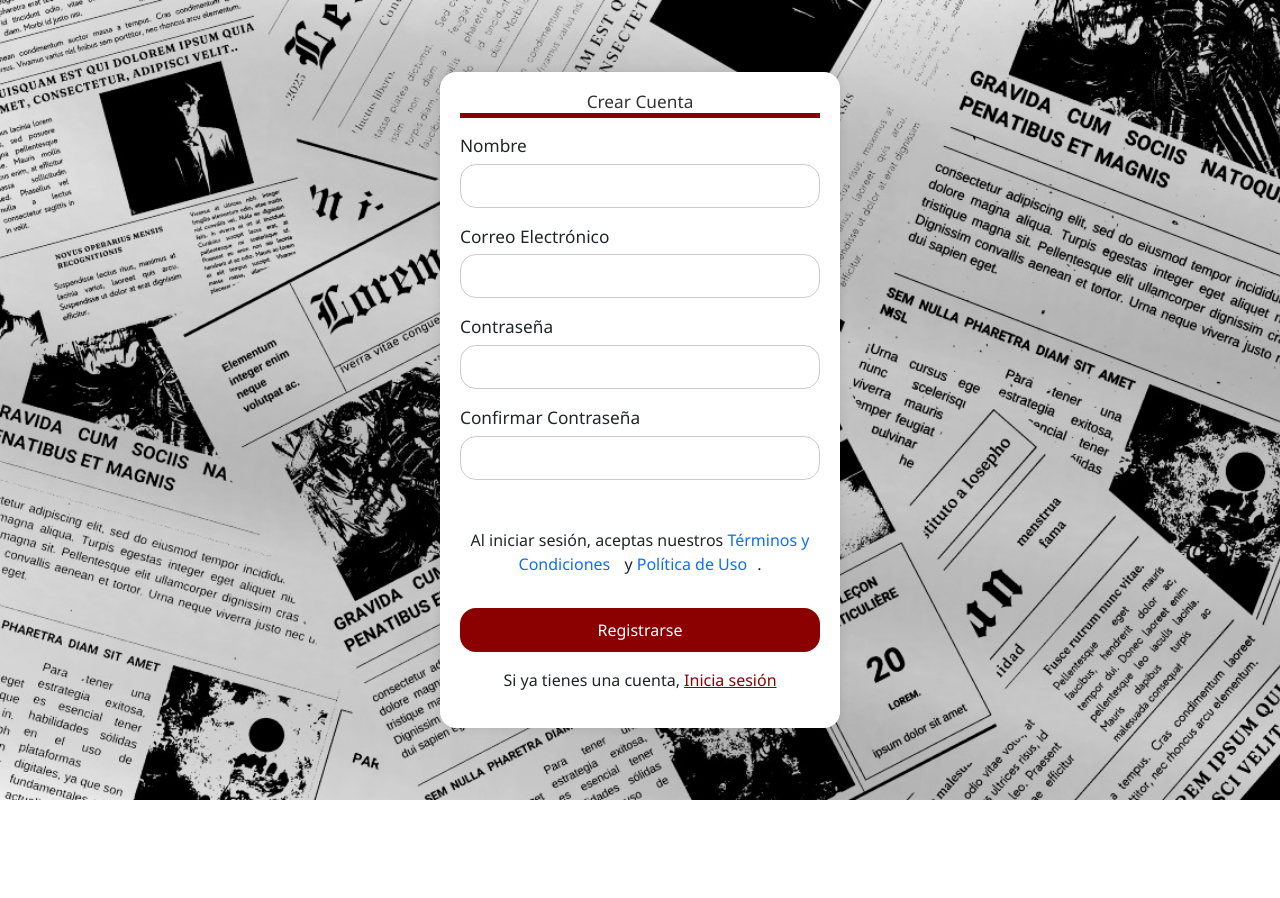
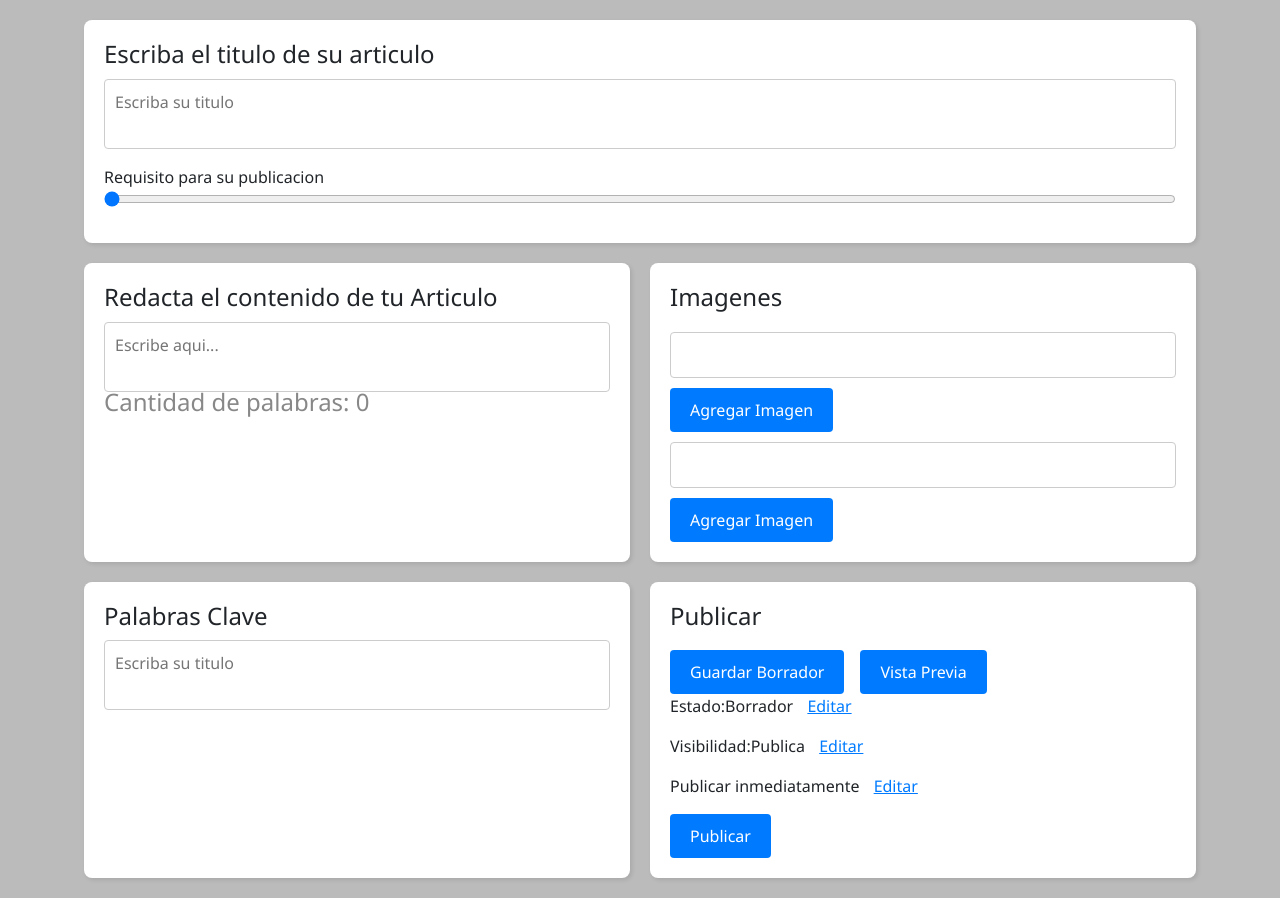
Before and after one commit to Paoladevelopment/elquisquilloso-front, a React (Vite) app: page /registro in a window 1280 px wide. Before the commit the page ends 800 px from the top, so only its background shows below. Built offline with nearby package versions, Linux system fonts and the light colour scheme.

Commit message:
Se realiza aance en la Vista de Crear Articulo

```diff
--- a/src/App.jsx
+++ b/src/App.jsx
@@ -2,11 +2,12 @@ import 'bootstrap/dist/css/bootstrap.min.css';
 import { Inicio } from "./Paginas/Inicio/Inicio";
 import { Login } from "./Paginas/Login/Login";
 import Registro from './Paginas/Registro/Registro';
+import CrearArticulo from './Paginas/CrearArticulo/CrearArticulo';
 
 function App() {
   return (
     <>
-      <Registro />
+      <CrearArticulo />
     </>
   );
 }
--- /dev/null
+++ b/src/Paginas/CrearArticulo/CrearArticulo.css
@@ -0,0 +1,119 @@
+/* Estilo del contenedor principal */
+.contenedorCrearArticulo {
+  display: grid;
+  grid-template-columns: 1fr 1fr;
+  gap: 20px;
+  width: 90%;
+  max-width: 1200px;
+  margin: 0 auto;
+  padding: 20px;
+  border-radius: 8px;
+}
+
+/* Estilo compartido para los elementos de artículo */
+.contenidoArticulo,
+.titulosArticulo,
+.imagenArticulo,
+.palabrasClave,
+.acciones {
+  background-color: #fff;
+  padding: 20px;
+  border-radius: 8px;
+  box-shadow: 2px 2px 4px rgba(0, 0, 0, 0.1);
+}
+
+/* Estilo para el área de redacción de contenido */
+.contenidoArticulo {
+  grid-column: 1 / span 1; /* Ocupa una columna */
+  grid-row: 2 / span 1;    /* Ocupa una fila */
+}
+
+/* Estilo para títulos */
+h2 {
+  font-size: 24px;
+  margin-bottom: 10px;
+}
+
+/* Estilos para textarea */
+textarea {
+  resize: none;
+  width: 100%;
+  padding: 10px;
+  border: 1px solid #ccc;
+  border-radius: 4px;
+  font-size: 16px;
+}
+
+/* Estilo para botones */
+button {
+  background-color: #007bff;
+  color: #fff;
+  border: none;
+  padding: 10px 20px;
+  border-radius: 4px;
+  cursor: pointer;
+  font-size: 16px;
+  margin-top: 10px;
+}
+
+.acciones__guardarBorrador,
+.acciones__vistaPrevia {
+  display: inline-block;
+  margin-right: 1rem; /* Añade un margen entre los botones si lo deseas */
+}
+
+.acciones__publicar--button {
+  display: flex;
+  justify-content: end;
+}
+
+/* Estilo para etiquetas */
+label {
+  font-size: 16px;
+  margin-top: 10px;
+  display: block;
+}
+
+/* Estilo para el elemento de salida */
+.puntos-output {
+  font-weight: bold;
+  font-size: 18px;
+  margin-top: 10px;
+  display: block;
+}
+
+/* Estilo para los enlaces "Editar" */
+.acciones a {
+  text-decoration: underline;
+  margin-left: 10px;
+  color: #007bff;
+}
+
+/* Estilo para el rango de puntos */
+#puntos {
+  width: 100%;
+}
+
+/* Estilo para el input de texto de imagen */
+.imagenArticulo__portada--input,
+.imagenArticulo__evidencias--input {
+  width: 100%;
+  padding: 10px;
+  border: 1px solid #ccc;
+  border-radius: 4px;
+  font-size: 16px;
+  margin-top: 10px;
+}
+
+/* Estilo para la clase Cantidad */
+.contenidoArticulo__Cantidad {
+  text-align: left;
+  margin-top: -10px;
+  color: #888;
+}
+
+/* Cambio en la disposición de elementos */
+.titulosArticulo {
+  grid-column: 1 / span 2; /* Ocupa dos columnas */
+  grid-row: 1 / span 1;    /* Ocupa una fila */
+}
--- /dev/null
+++ b/src/Paginas/CrearArticulo/CrearArticulo.jsx
@@ -0,0 +1,76 @@
+import React from 'react'
+import './CrearArticulo.css'
+
+export const CrearArticulo = () => {
+  return (
+<div className='contenedorCrearArticulo'>
+            <div className="contenidoArticulo">
+                <div className="contenidoArticulo__titulo">
+                    <h2 className='contenidoArticulo__titulo--h2'>Redacta el contenido de tu Articulo</h2>
+                </div>
+                <textarea className='contenidoArticulo__textarea' placeholder='Escribe aqui...'></textarea>
+                <div className="contenidoArticulo__Cantidad">
+                    <h4 className='contenidoArticulo__cantidad--h4'>Cantidad de palabras: 0</h4>
+                </div>
+            </div>
+            <div className="titulosArticulo">
+                <div className="titulosArticulo__titulo">
+                    <h2 className='titulosArticulo__titulo'>Escriba el titulo de su articulo</h2>
+                </div>
+                <textarea className='titulosArticulos__textarea' placeholder='Escriba su titulo'></textarea>
+                <label for="puntos">Requisito para su publicacion</label>
+                <input
+                    type="range"
+                    name="puntos"
+                    id="puntos"
+                    min="70"
+                    max="100"
+                    step="100"
+                    value="70" />
+                <output class="puntos-output" for="puntos"></output>
+            </div>
+            <div className="imagenArticulo">
+            <div className="imagenArticulo__titulo">
+                    <h2 className='imagenArticulo__titulo--h2'>Imagenes</h2>
+                </div>
+                <div className="imagenArticulo__portada">
+                    <input type="text" className='imagenArticulo__portada--input' />
+                    <button type='submit' className='imagenArticulo__portada--button'>Agregar Imagen</button>
+                </div>
+                <div className="imagenArticulo__evidencias">
+                    <input type="text" className='imagenArticulo__evidencias--input' />
+                    <button type='submit' className='imagenArticulo__evidencias--button'>Agregar Imagen</button>
+                </div>
+            </div>
+            <div className="palabrasClave">
+                <div className="palabrasClave__titulo">
+                    <h2 className='palabrasClave__titulo--h2'>Palabras Clave</h2>
+                </div>
+                <textarea className='palabrasClave__textarea' placeholder='Escriba su titulo'></textarea>
+            </div>
+            <div className="acciones">
+                <h2 className='acciones__h2'>Publicar</h2>
+                <div className="acciones__guardarBorrador">
+                    <button type='submit' className='acciones__guardarBorrador--button'>Guardar Borrador</button>
+                </div>
+                <div className="acciones__vistaPrevia">
+                    <button type='submit' className='acciones__vistaPrevia--button'>Vista Previa</button>
+                </div>
+                <div className="acciones__borradoor">
+                    <p>Estado:Borrador <a href="#">Editar</a></p>
+                </div>
+                <div className="acciones__estado">
+                    <p>Visibilidad:Publica <a href="#">Editar</a></p>
+                </div>
+                <div className="acciones__fechaPublicacion">
+                    <p>Publicar inmediatamente <a href="#">Editar</a></p>
+                </div>
+                <div className="acciones__publicar">
+                    <button type='submit' className='acciones__publicar--button'>Publicar</button>
+                </div>
+            </div>
+        </div>
+  )
+}
+
+export default CrearArticulo
--- a/src/Paginas/Login/Login.css
+++ b/src/Paginas/Login/Login.css
@@ -1,7 +1,7 @@
 
 /*----------------------*/
 /* Estilos para el formulario de registro */
-.contenedor {
+.contenedorLogin {
     background-image: url('../../assets/header-img.jpg');
     background-size: cover;
     background-repeat: no-repeat;
--- a/src/Paginas/Login/Login.jsx
+++ b/src/Paginas/Login/Login.jsx
@@ -3,7 +3,7 @@ import './Login.css';
 
 export const Login = () => {
   return (
-    <div className="contenedor">
+    <div className="contenedorLogin">
       <div class="login">
         <h2 className='login__titulo'>Iniciar sesión</h2>
         <form>
@@ -17,7 +17,7 @@ export const Login = () => {
           </div>
           <div class="opciones">
             <div class="opciones__recuerdame">
-            <input type="checkbox" id="remember" name="remember" className='opciones__recuerdame--input'/>
+              <input type="checkbox" id="remember" name="remember" className='opciones__recuerdame--input' />
               <label for="remember" className='opciones__recuerdame--label'>Recuérdame</label>
             </div>
             <div class="opiones__restablecer">
--- a/src/Paginas/Registro/Registro.css
+++ b/src/Paginas/Registro/Registro.css
@@ -1,5 +1,5 @@
 /* Estilos para el formulario de registro */
-.contenedor {
+.contenedorRegistro {
     background-image: url('../../assets/header-img.jpg');
     background-size: cover;
     background-repeat: no-repeat;
--- a/src/Paginas/Registro/Registro.jsx
+++ b/src/Paginas/Registro/Registro.jsx
@@ -2,7 +2,7 @@ import React from 'react'
 import './Registro.css'
 export const Registro = () => {
     return (
-        <div className="contenedor">
+        <div className="contenedorRegistro">
             <div class="registro">
                 <h2 className='registro__titulo'>Crear Cuenta</h2>
                 <form>
```
Lines whose indentation alone changed are shown as unchanged.
